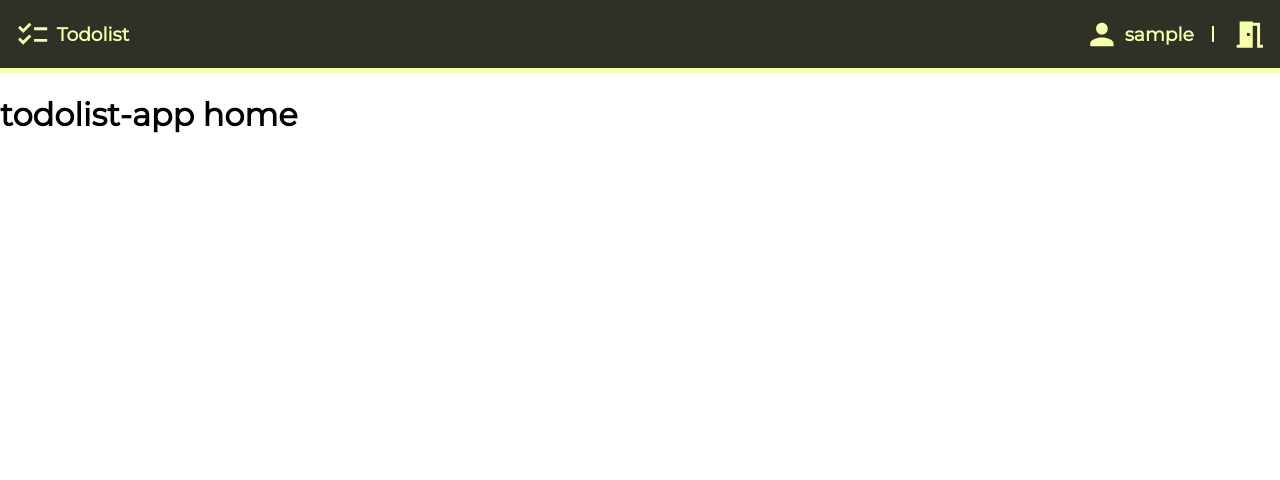
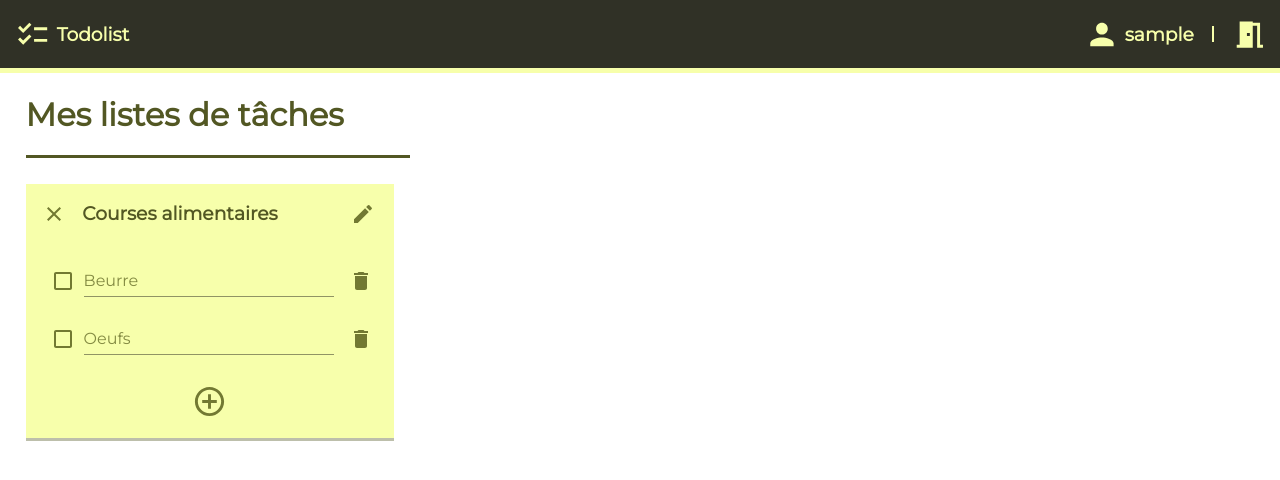
Before and after one commit to Luigi1802/todolist-app, a React (Create React App) app in the folder frontend/: page / in a window 1280 px wide. Shown: the top 480 px of the page. Built offline with nearby package versions, Linux system fonts and the light colour scheme; sample sign-in values are in the browser's storage.

Commit message:
visuels todo et todolist (wip)

```diff
--- /dev/null
+++ b/frontend/src/components/Todo.js
@@ -0,0 +1,53 @@
+import React, { useState } from 'react';
+import '../styles/Todo.css';
+import ListItem from '@mui/material/ListItem';
+import SaveIcon from '@mui/icons-material/Save';
+import DeleteIcon from '@mui/icons-material/Delete';
+
+import EditOffIcon from '@mui/icons-material/EditOff';
+import { Checkbox, IconButton, TextField } from '@mui/material';
+
+const Todo = (props) => {
+    // variables
+    const [todoData, setTodoData] = useState(props.data);
+    const [editTitle, setEditTitle] = useState(false);
+
+    return (
+            <ListItem>
+                <div className='todoRow'>
+                    <div className='taskInfo'>
+                        <div className='taskCheckbox'>
+                            <Checkbox/>
+                        </div>
+                        <div className='taskTitle'>
+                            <TextField
+                                value={todoData.attributes.title}
+                                variant="standard"
+                                fullWidth
+                            />
+                        </div>
+                    </div>
+                    { editTitle ?
+                    <div className='controlButtonsTwo'>
+                        <div className='controlButton'>
+                            <IconButton color="primary" sx={{width:'100%'}}>
+                                <EditOffIcon fontSize='medium' />
+                            </IconButton>
+                        </div>
+                        <div className='controlButton' sx={{width:'100%'}}>
+                            <IconButton color="primary">
+                                <SaveIcon fontSize='medium' />
+                            </IconButton>
+                        </div>
+                    </div> :
+                    <div className='controlButtonsOne'>
+                        <IconButton color="primary" sx={{width:'100%'}}>
+                            <DeleteIcon fontSize='medium' />
+                        </IconButton>
+                    </div>}
+                </div>
+            </ListItem>
+    );
+};
+
+export default Todo;
--- a/frontend/src/components/Todolist.js
+++ b/frontend/src/components/Todolist.js
@@ -1,10 +1,111 @@
-import React from 'react';
+import React, { useState } from 'react';
 import '../styles/Todolist.css';
+import { IconButton, TextField } from '@mui/material';
+import CloseIcon from '@mui/icons-material/Close';
+import AddCircleOutlineIcon from '@mui/icons-material/AddCircleOutline';
+import SpellcheckIcon from '@mui/icons-material/Spellcheck';
+import EditIcon from '@mui/icons-material/Edit';
+import List from '@mui/material/List';
+import Todo from './Todo';
 
 const Todolist = () => {
+    // variables
+    const [todolist, setTodolist] = useState({
+        "id": 1,
+        "attributes": {
+          "title": "Courses alimentaires",
+          "createdAt": "2024-06-15T07:48:04.449Z",
+          "updatedAt": "2024-06-15T07:49:21.799Z",
+          "publishedAt": "2024-06-15T07:48:58.160Z",
+          "user": {
+            "data": {
+              "id": 1,
+              "attributes": {
+                "username": "Luigi18",
+                "email": "luigiaubrypouget@gmail.com",
+                "provider": "local",
+                "confirmed": true,
+                "blocked": false,
+                "createdAt": "2024-06-15T07:41:34.283Z",
+                "updatedAt": "2024-06-15T07:41:34.283Z"
+              }
+            }
+          },
+          "tasks": {
+            "data": [
+              {
+                "id": 1,
+                "attributes": {
+                  "title": "Poivrons",
+                  "done": false,
+                  "begin": null,
+                  "end": null,
+                  "createdAt": "2024-06-15T07:44:32.254Z",
+                  "updatedAt": "2024-06-15T10:41:44.910Z",
+                  "publishedAt": "2024-06-15T07:49:12.667Z"
+                }
+              },
+              {
+                "id": 2,
+                "attributes": {
+                  "title": "Beurre",
+                  "done": false,
+                  "begin": null,
+                  "end": null,
+                  "createdAt": "2024-06-15T07:48:32.595Z",
+                  "updatedAt": "2024-06-15T10:41:07.759Z",
+                  "publishedAt": "2024-06-15T07:49:05.179Z"
+                }
+              },
+              {
+                "id": 3,
+                "attributes": {
+                  "title": "Oeufs",
+                  "done": false,
+                  "begin": null,
+                  "end": null,
+                  "createdAt": "2024-06-15T07:48:51.865Z",
+                  "updatedAt": "2024-06-15T10:41:40.391Z",
+                  "publishedAt": "2024-06-15T07:49:10.537Z"
+                }
+              }
+            ]
+          }
+        }});
+    const [editTodolist, setEditTodolist] = useState(false);
+
     return (
         <div className='Todolist'>
-
+            <div className='titleRow'>
+                <div className='titleRowBegin'>
+                    <div className='titleRowDelete'>
+                        <IconButton color="primary">
+                            <CloseIcon fontSize='medium'/>
+                        </IconButton>
+                    </div>
+                    <h3>{todolist.attributes.title}</h3>
+                </div>
+                <div className='titleRowEditSave'>
+                    { editTodolist ?
+                    <IconButton color="primary">
+                        <SpellcheckIcon fontSize='medium'/>
+                    </IconButton> :
+                    <IconButton color="primary">
+                        <EditIcon fontSize='medium'/>
+                    </IconButton> }
+                </div>
+            </div>
+            <div className='todos'>
+                <List>
+                    <Todo data={todolist.attributes.tasks.data[1]}/>
+                    <Todo data={todolist.attributes.tasks.data[2]}/>
+                </List>
+            </div>
+            <div className='addTodo'>
+                <IconButton color="primary">
+                    <AddCircleOutlineIcon fontSize='large'/>
+                </IconButton>
+            </div>
         </div>
     );
 };
--- a/frontend/src/pages/Home.js
+++ b/frontend/src/pages/Home.js
@@ -1,12 +1,20 @@
 import React from 'react';
 import '../styles/Home.css';
 import Navbar from '../components/Navbar';
+import Todolist from '../components/Todolist';
 
 const Home = () => {
     return (
-        <div className='Home'>
+        <div className="Home">
             <Navbar />
-            <h1>todolist-app home</h1>
+            <div className="homeTitle">
+                <h1>Mes listes de tâches</h1>
+            </div>
+            <div className="todolists">
+                <div className="todolist">
+                    <Todolist/>
+                </div>
+            </div>
         </div>
     );
 };
--- a/frontend/src/styles/Home.css
+++ b/frontend/src/styles/Home.css
@@ -0,0 +1,17 @@
+.homeTitle{
+    color: #525723;
+    margin-left: 2%;
+    margin-bottom: 2%;
+    border-bottom: 3px solid #525723;
+    width: 30%;
+}
+
+.todolists {
+    margin-left: 2%;
+    margin-right: 2%;
+    width: 96%;
+}
+
+.todolist {
+    width: 30%;
+}
--- /dev/null
+++ b/frontend/src/styles/Todo.css
@@ -0,0 +1,44 @@
+.todoRow{
+    width: 100%;
+    display: flex;
+    flex-direction: row;
+    align-items: center;
+    justify-content: space-between;
+}
+.taskInfo{
+    display: flex;
+    flex-direction: row;
+    align-items: center;
+    width: 100%;
+}
+.taskCheckbox{
+    display: flex;
+    flex-direction: row;
+    align-items: center;
+    color: #727932 !important;
+}
+.taskTitle{
+    display: flex;
+    flex-direction: row;
+    align-items: center;
+    width: 100%;
+}
+.controlButtonsTwo{
+    display: flex;
+    flex-direction: row;
+    align-items: center;
+    width: 20%;
+    margin-left: 3%;
+}
+.controlButtonsOne{
+    display: flex;
+    flex-direction: row;
+    align-items: center;
+    width: 10%;
+    margin-left: 3%;
+}
+.controlButton{
+    display: flex;
+    justify-content: space-between;
+    width: 50%;
+}
--- a/frontend/src/styles/Todolist.css
+++ b/frontend/src/styles/Todolist.css
@@ -0,0 +1,53 @@
+.Todolist{
+    background-color: #f7ffab;
+    display: flex;
+    flex-direction: column;
+    align-items: flex-start;
+    width: 100%;
+    box-shadow: 0px 3px #52572361;
+}
+.titleRow{
+    display: flex;
+    flex-direction: row;
+    align-items: center;
+    justify-content: space-between;
+    color: #525723;
+    width: 100%;
+}
+.titleRowBegin{
+    display: flex;
+    flex-direction: row;
+    align-items: center;
+    justify-content: flex-start;
+    width: 80%;
+    margin-right: 3%;
+}
+.titleRowBegin>h3{
+    white-space: nowrap;
+    overflow: hidden;
+    text-overflow: ellipsis;
+}
+.titleRowDelete{
+    margin-left: 3%;
+    margin-right: 3%;
+}
+.titleRowEditSave{
+    display: flex;
+    justify-content: flex-end;
+    align-items: center;
+    margin-left: 3%;
+    margin-right: 3%;
+    width: 17%;
+}
+.todos{
+    width: 100%;
+    display: flex;
+    flex-direction: column;
+}
+.addTodo{
+    width: 100%;
+    display: flex;
+    align-items: center;
+    justify-content: center;
+    margin-bottom: 3%;
+}
--- a/frontend/src/todolistTheme.js
+++ b/frontend/src/todolistTheme.js
@@ -1,6 +1,5 @@
 import { createTheme } from '@mui/material/styles';
 import { frFR } from '@mui/material/locale';
-import { teal } from '@mui/material/colors';
 
 const todolistTheme = createTheme({
     palette: {
```
